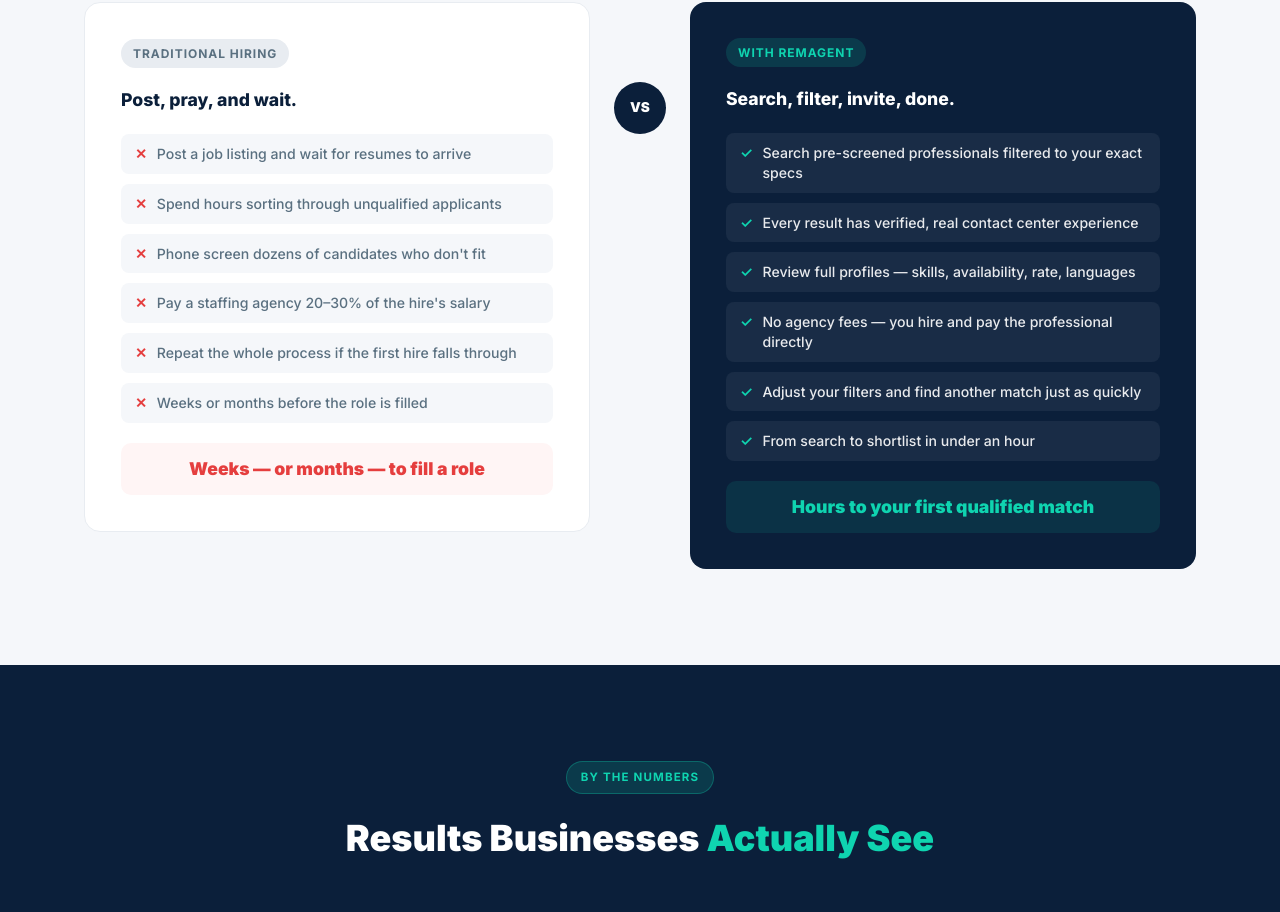
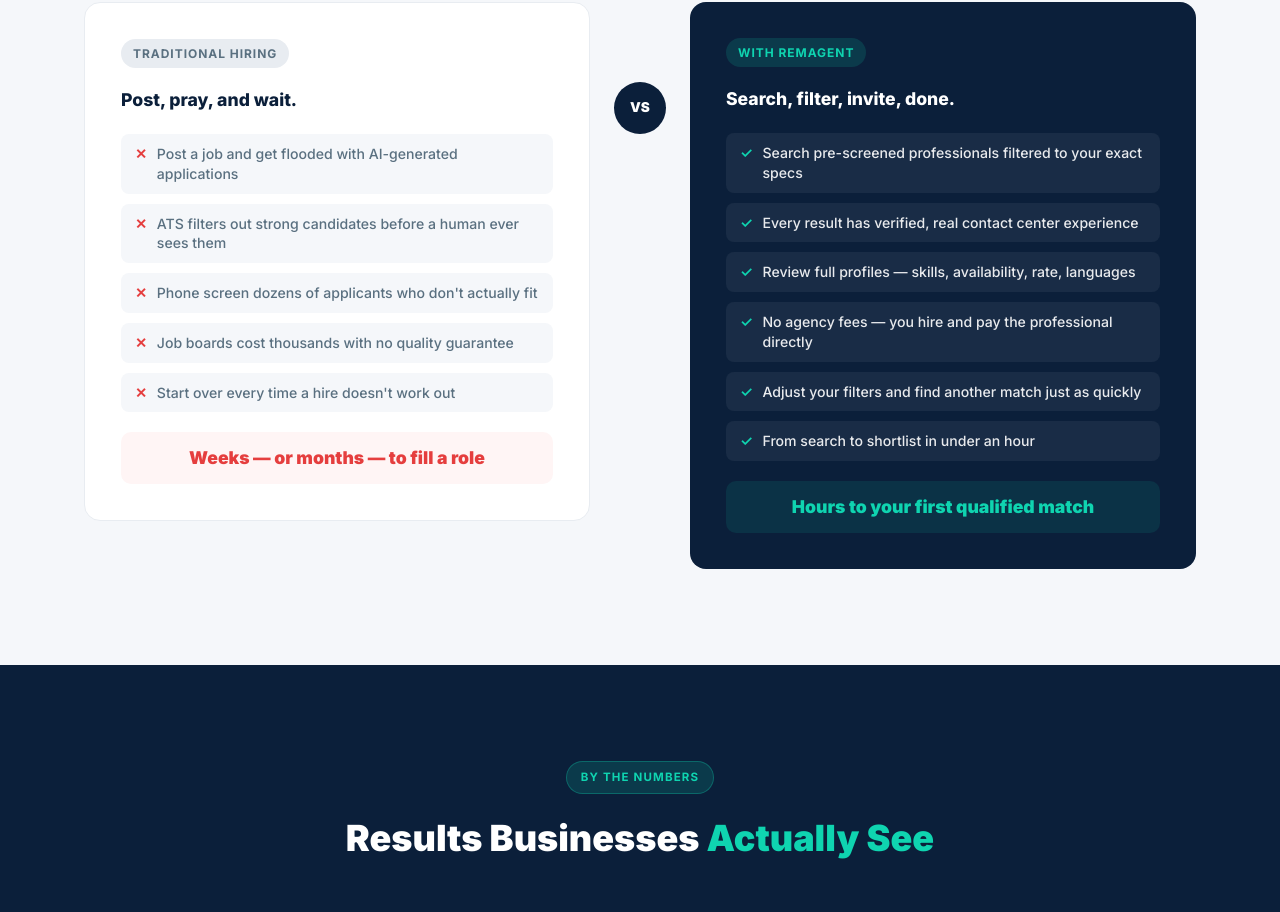
Before and after one commit to Remagent001/remagent-v2-testbuild, a website: page business2.html in a window 1280 px wide. Shown: the part 1926-2838 px from the top of the page. Drawn offline with Linux system fonts and the light colour scheme.

Commit message:
Update Traditional Hiring compare bullets from screenshot

```diff
--- a/business2.html
+++ b/business2.html
@@ -334,12 +334,11 @@
         <span class="compare-tag tag-gray">Traditional Hiring</span>
         <div class="compare-heading">Post, pray, and wait.</div>
         <ul class="compare-list">
-          <li class="ci ci-bad"><span class="mk">&#10005;</span> Post a job listing and wait for resumes to arrive</li>
-          <li class="ci ci-bad"><span class="mk">&#10005;</span> Spend hours sorting through unqualified applicants</li>
-          <li class="ci ci-bad"><span class="mk">&#10005;</span> Phone screen dozens of candidates who don't fit</li>
-          <li class="ci ci-bad"><span class="mk">&#10005;</span> Pay a staffing agency 20–30% of the hire's salary</li>
-          <li class="ci ci-bad"><span class="mk">&#10005;</span> Repeat the whole process if the first hire falls through</li>
-          <li class="ci ci-bad"><span class="mk">&#10005;</span> Weeks or months before the role is filled</li>
+          <li class="ci ci-bad"><span class="mk">&#10005;</span> Post a job and get flooded with AI-generated applications</li>
+          <li class="ci ci-bad"><span class="mk">&#10005;</span> ATS filters out strong candidates before a human ever sees them</li>
+          <li class="ci ci-bad"><span class="mk">&#10005;</span> Phone screen dozens of applicants who don't actually fit</li>
+          <li class="ci ci-bad"><span class="mk">&#10005;</span> Job boards cost thousands with no quality guarantee</li>
+          <li class="ci ci-bad"><span class="mk">&#10005;</span> Start over every time a hire doesn't work out</li>
         </ul>
         <div class="compare-time time-bad">Weeks — or months — to fill a role</div>
       </div>
```
